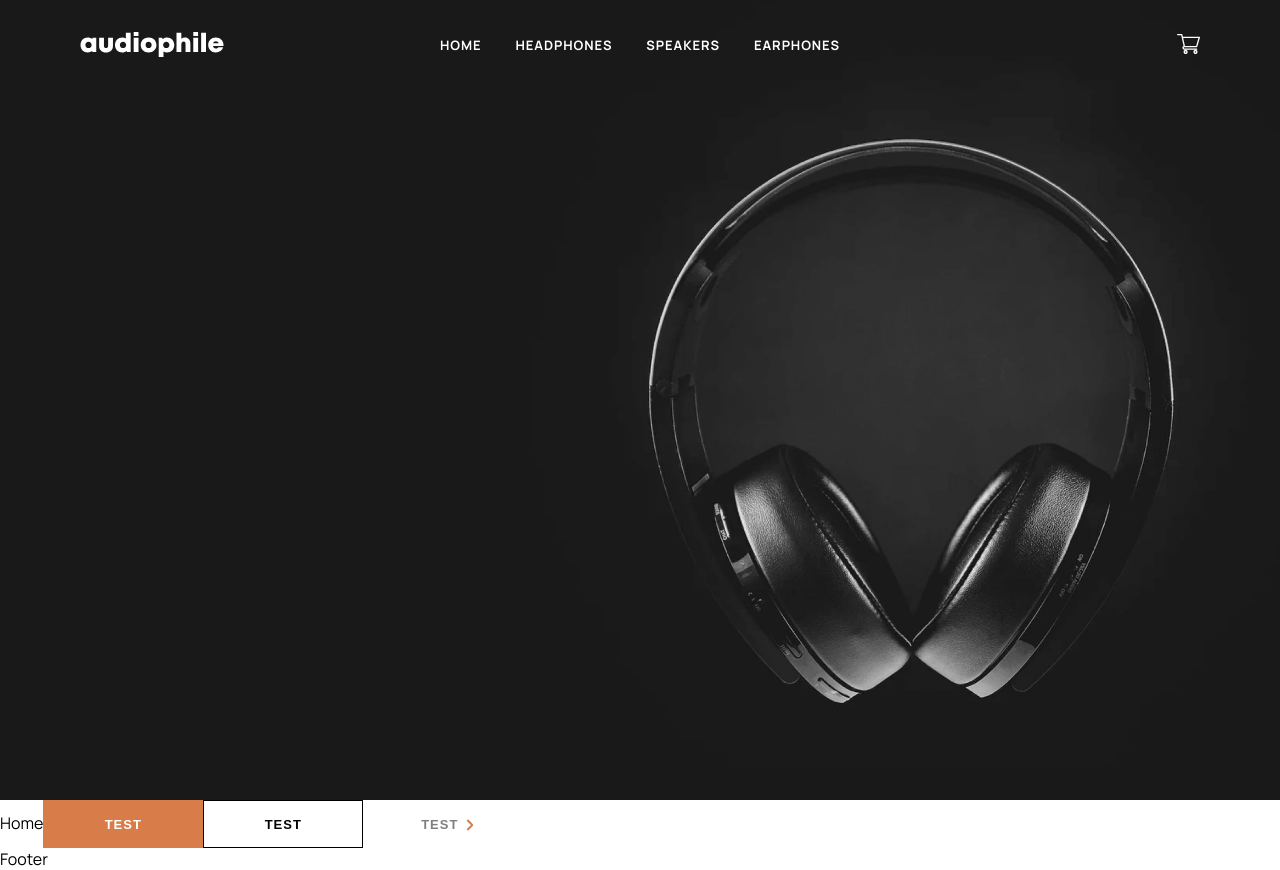
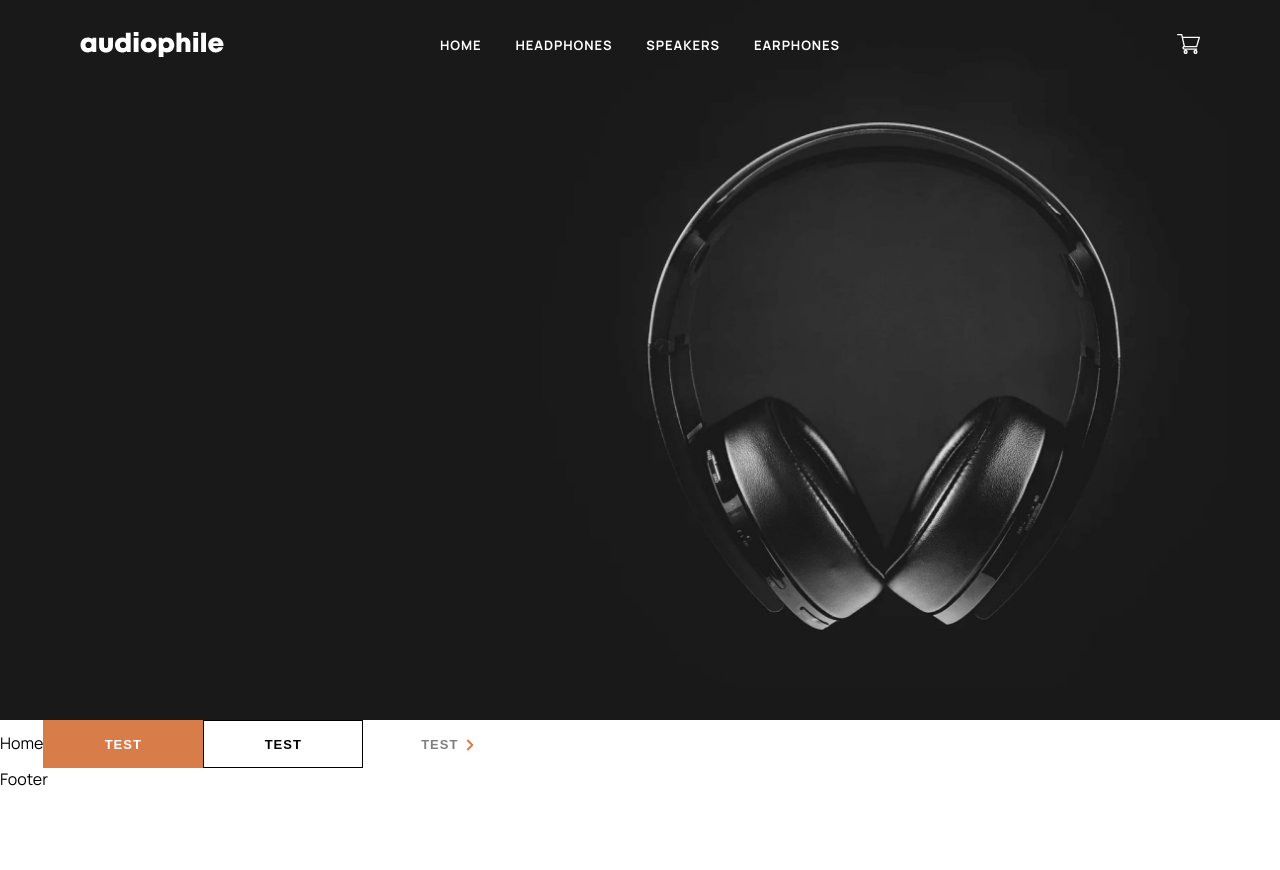
Before and after one commit to KoenvandenBerg/frontendmentor-audiophile-ecommerce-website, a Next.js app: page / in a window 1280 px wide. After the commit the page ends 800 px from the top, so only its background shows below. Built offline with nearby package versions, Linux system fonts and the light colour scheme.

Commit message:
Adjust header height

```diff
--- a/src/app/styles/Header.module.css
+++ b/src/app/styles/Header.module.css
@@ -1,21 +1,27 @@
 .headerContainer {
   transition: all 0.25s ease-in-out;
-  height: 40rem;
+  height: 35rem;
   background: url('/home/tablet/image-header.jpg') no-repeat, #191919 0px 0px;
   background-size: cover;
   background-position: center top -0.75rem;
   color: var(--white);
 }
 
+@media (min-width: 590px) {
+  .headerContainer {
+    background-size: contain;
+  }
+}
+
 @media (min-width: 700px) {
   .headerContainer {
-    height: 50rem;
+    height: 45rem;
     background-size: cover;
     background-position: center top -1.5rem;
   }
 }
 
-@media (min-width: 850px) {
+@media (min-width: 770px) {
   .headerContainer {
     background-size: contain;
   }
@@ -30,7 +36,7 @@
   }
 }
 
-@media (min-width: 1570px) {
+@media (min-width: 1430px) {
   .headerContainer {
     background-size: contain;
   }
```
